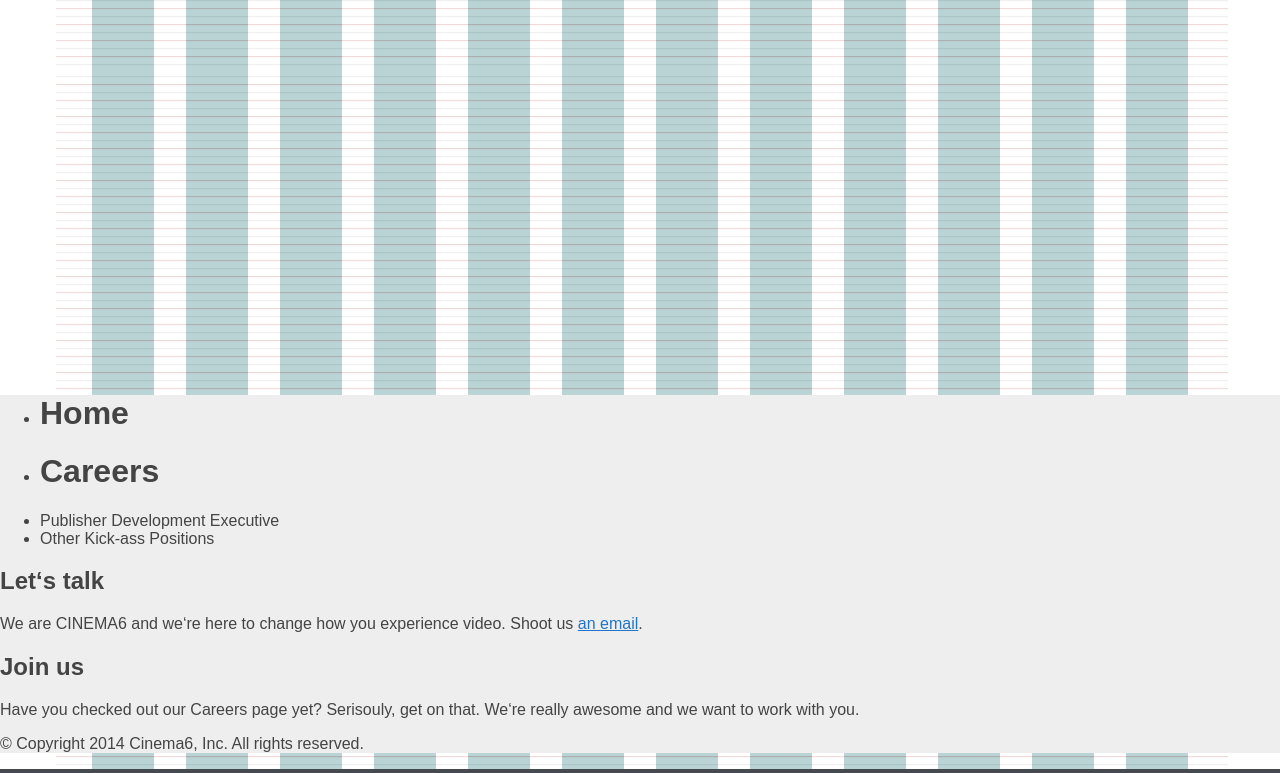
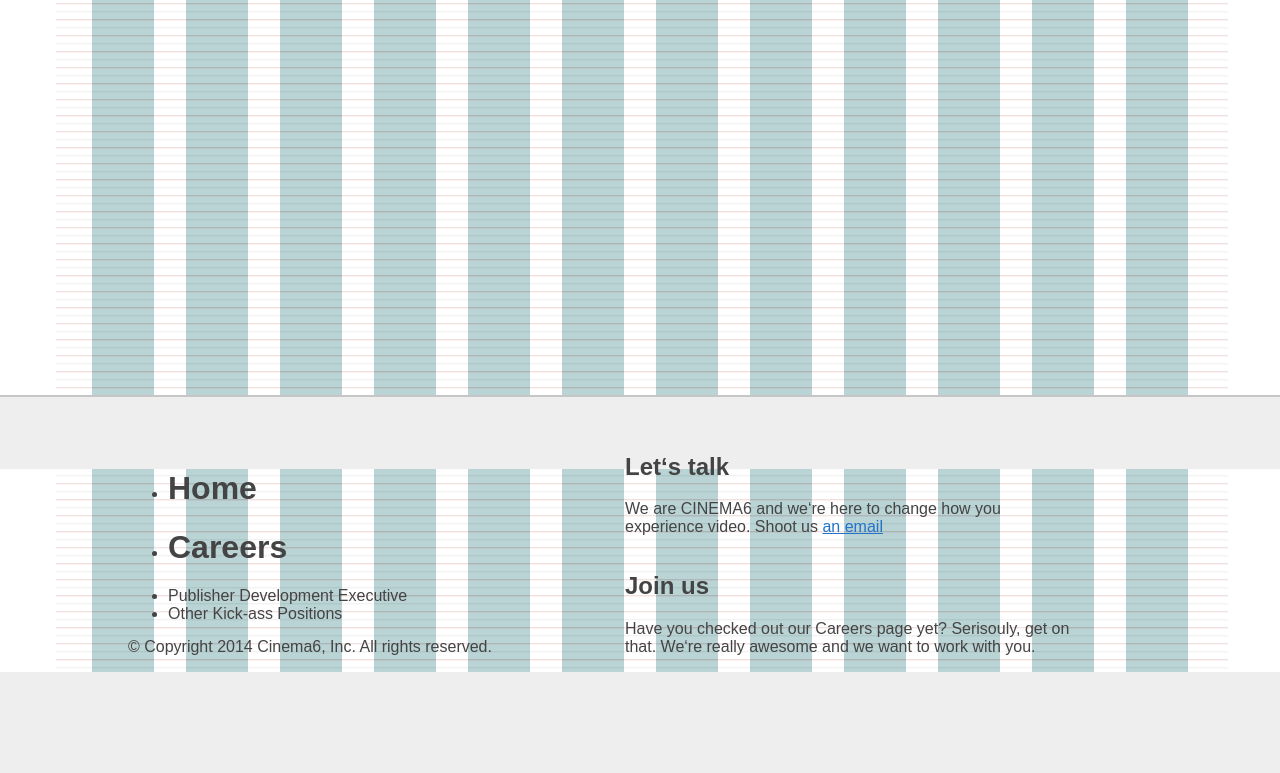
Before and after one commit to cinema6/site, a plain HTML site: page index.html in a window 1280 px wide. Shown: the part 491-1264 px from the top of the page. After the commit the page ends 1163 px from the top, so only its background shows below. Drawn offline with nearby package versions, Linux system fonts and the light colour scheme; a script that the page names is missing; a web font is replaced by a local one.

Commit message:
more styles added to footer. Columns established. Still needs work on positioning and typography.

```diff
--- a/css/splash.css
+++ b/css/splash.css
@@ -2,7 +2,7 @@
     global styles
     ========================================================================== */
     body {
-        margin: 0; -webkit-text-size-adjust: 100%;
+        margin: 0; -webkit-text-size-adjust: 100%; background-color:#eeeeee;
     }
     @font-face {
         font-family: 'MuseoSans';
@@ -36,9 +36,9 @@
     .splash__group {
         position: absolute; font-size: 1em; width: 100%; overflow-x: hidden;
         font-family: 'MuseoSans', Arial, Helvetica, sans-serif; font-weight:100; color:#444;
-        border-top: 4px solid #2074c9; border-bottom: 4px solid #454a51;
+        border-top: 4px solid #2074c9;
         /*background: url(../img/branching-bg.png) #fff no-repeat 50% 7.375rem;*/
-        background: center 100% repeat-y url(../img/grid.png);
+        background: center 100% repeat-y url(../img/grid.png) #fff;
     }
         .c6-logo__img {
             margin: 3em 0 0; width: 9.625rem;
@@ -221,5 +221,14 @@
     }
 
     .footer__group {
-        height:100%; background-color:#eeeeee; margin-top:24.875rem;
+        height:100%; background-color:#eeeeee; border-top: 0.125rem solid #c6c6c6; margin:24.875rem 0 0 0;
+        padding:2.25rem 10%;
     }
+
+        .footer__section {
+            width:28.5625rem; float: left;
+        }
+
+        .footer__legalCopy {
+            position:absolute; bottom:0;
+        }
--- a/index.html
+++ b/index.html
@@ -55,7 +55,7 @@
             </div>
         </article>
         <footer class="footer__group">
-            <ul class="siteMap">
+            <ul class="footer__section">
                 <li class="siteMap__list">
                     <h1 class="footer__h1">Home</h1>
                 </li>
@@ -69,17 +69,16 @@
                         </li>
                 </li>
             </ul>
-            <section class="footer__blurb">
+            <section class="footer__section">
                 <h1 class="footer__h1">Let&lsquo;s talk</h1>
-                    <p class="footer__copy">We are CINEMA6 and we&lsquo;re here to change how you experience video. Shoot us <a href="mailto:info@cinema6.com" alt="Email us at info@cinema6.com">an email</a>.</p>
+                    <p class="footer__copy">We are CINEMA6 and we&lsquo;re here to change how you experience video. Shoot us <a href="mailto:info@cinema6.com" alt="Email us at info@cinema6.com">an email</a></p>
             </section>
-            <section class="footer__blurb">
+            <section class="footer__section">
                 <h1 class="footer__h1">Join us</h1>
                     <p class="footer__copy">Have you checked out our Careers page yet? Serisouly, get on that. We&lsquo;re really awesome and we want to work with you.</p>
             </section>
             <p class="footer__legalCopy">&copy; Copyright 2014 Cinema6, Inc. All rights reserved.</p>
         </footer>
-    </div>
     <script src="js/init.js"></script>
 </body>
 </html>
```
